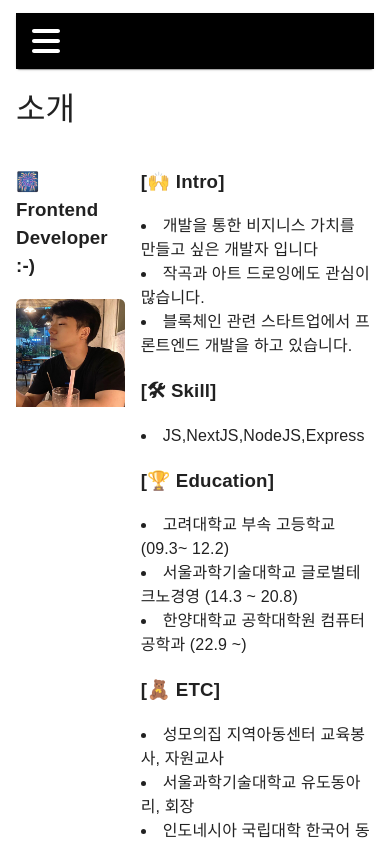
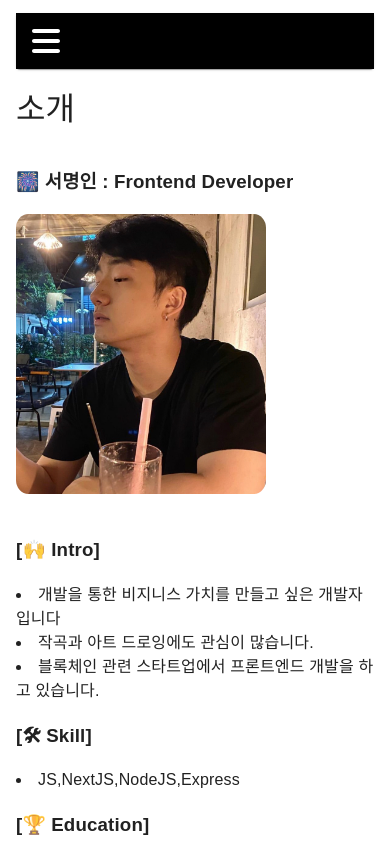
Before and after one commit to smee6/nextJS_Blog, a Next.js app: page /blog/about in a window 390 px wide. Shown: the top 844 px of the page. Built offline with nearby package versions, Linux system fonts and the light colour scheme.

Commit message:
about page 수정

```diff
--- a/pages/blog/about.js
+++ b/pages/blog/about.js
@@ -1,6 +1,7 @@
 import styles from '/styles/Home.module.css'
 import Grid from '@mui/material/Grid';
 import Image from 'next/image'
+import { useMediaQuery } from '@mui/material';
 
 export default function About() {
     return (
@@ -9,17 +10,38 @@ export default function About() {
                 소개
             </div>
             <Grid container spacing={2}>
+                {
+                    //get screen size
+                    useMediaQuery('(min-width:768px)') ?
                         <Grid item xs={4}>
-                    <h3>🎆 Frontend Developer :-)</h3>
-                    <div style={{ borderRadius: '5%', overflow: 'hidden' }}>
+                            <h3>🎆 서명인 : Frontend Developer</h3>
+                            <div style={{ borderRadius: '5%' }}>
                                 <Image
                                     src="/seo2.jpg"
                                     alt="me"
-                            width={350}
-                            height={350}
+                                    width={250}
+                                    height={280}
+                                    style={{ borderRadius: '5%' }}
                                 />
                             </div>
                         </Grid>
+                        :
+                        <Grid item xs={12}>
+                            <h3>🎆 서명인 : Frontend Developer</h3>
+                            <div style={{ borderRadius: '10%', overflow: '' }}>
+                                <Image
+                                    src="/seo2.jpg"
+                                    alt="me"
+                                    width={250}
+                                    height={280}
+                                    style={{ borderRadius: '5%' }}
+                                />
+                            </div>
+                        </Grid>
+                }
+                {
+                    //get screen size
+                    useMediaQuery('(min-width:768px)') ?
                         <Grid item xs={8}>
                             <h3>[🙌 Intro]</h3>
 
@@ -41,6 +63,31 @@ export default function About() {
                             <li>인도네시아 국립대학 한국어 동아리, 자원교사</li>
                             <br />
                         </Grid>
+                        :
+                        <Grid item xs={12}>
+                            <h3>[🙌 Intro]</h3>
+
+                            <li> 개발을 통한 비지니스 가치를 만들고 싶은 개발자 입니다</li>
+                            <li> 작곡과 아트 드로잉에도 관심이 많습니다.</li>
+                            <li> 블록체인 관련 스타트업에서 프론트엔드 개발을 하고 있습니다.</li>
+
+                            <h3>[🛠 Skill]</h3>
+                            <li>JS,NextJS,NodeJS,Express</li>
+
+                            <h3>[🏆 Education]</h3>
+                            <li>고려대학교 부속 고등학교 (09.3~ 12.2)</li>
+                            <li>서울과학기술대학교 글로벌테크노경영 (14.3 ~ 20.8) </li>
+                            <li>한양대학교 공학대학원 컴퓨터공학과 (22.9 ~) </li>
+
+                            <h3>[🧸 ETC]</h3>
+                            <li>성모의집 지역아동센터 교육봉사, 자원교사</li>
+                            <li>서울과학기술대학교 유도동아리, 회장 </li>
+                            <li>인도네시아 국립대학 한국어 동아리, 자원교사</li>
+                            <br />
+                        </Grid>
+                }
+
+
             </Grid>
 
         </div>
```
Lines whose indentation alone changed are shown as unchanged.
